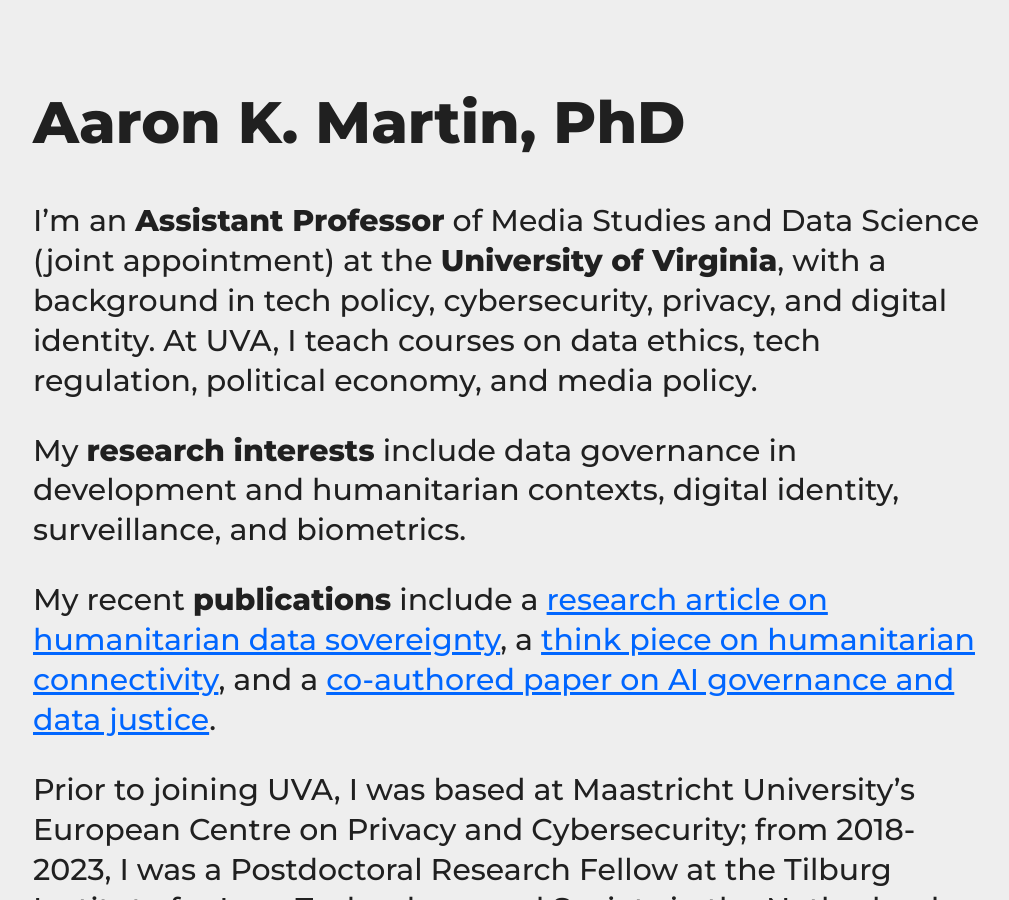
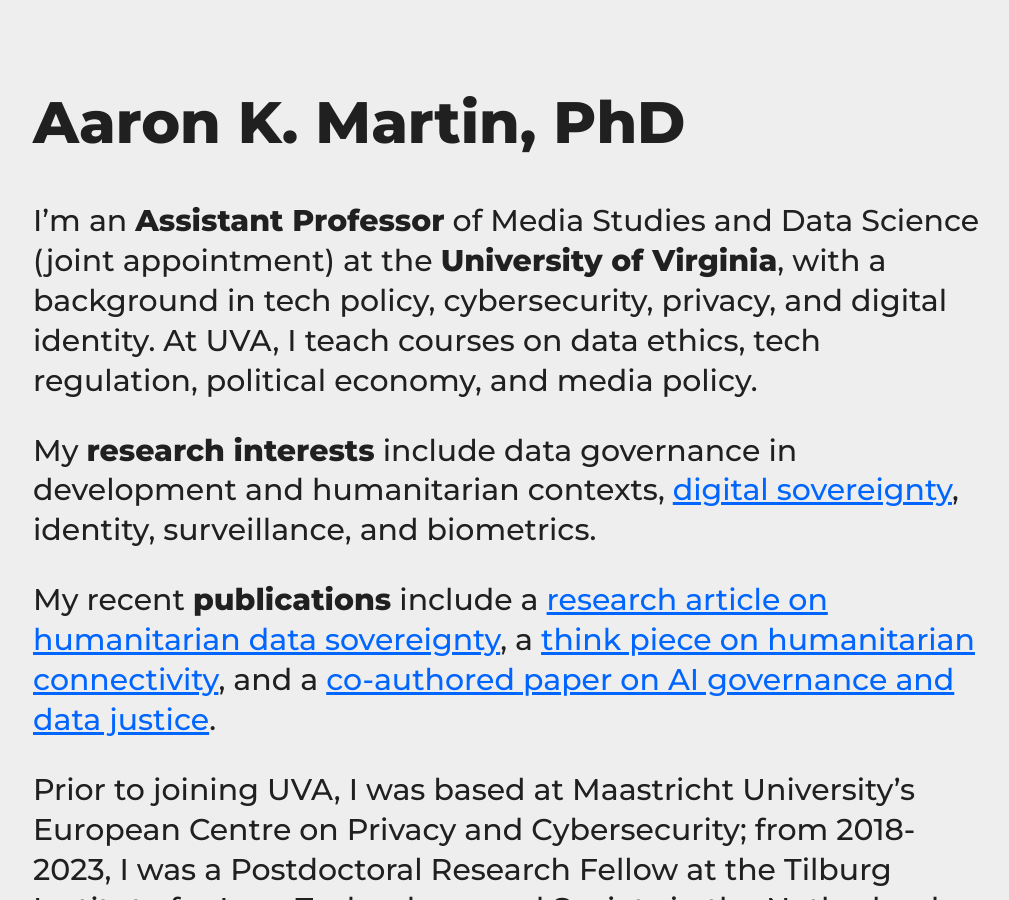
Before and after one commit to haroonalrasheed/641a, a Jekyll site: the page built from index.md, in a window 1280 px wide and 900 px high. Shown: the whole window, without its empty margins (131-1140 px from the left). Built offline with Jekyll 4.4.1, drawn with Linux system fonts in a browser that asks for light colours.

Commit message:
Update index.md

```diff
--- a/index.md
+++ b/index.md
@@ -4,7 +4,7 @@ title: Aaron K. Martin, PhD
 ---
 I'm an **Assistant Professor** of Media Studies and Data Science (joint appointment) at the **University of Virginia**, with a background in tech policy, cybersecurity, privacy, and digital identity. At UVA, I teach courses on data ethics, tech regulation, political economy, and media policy.
 
-My **research interests** include data governance in development and humanitarian contexts, digital identity, surveillance, and biometrics.
+My **research interests** include data governance in development and humanitarian contexts, [digital sovereignty](https://www.digitalsovereigntyobservatory.org), identity, surveillance, and biometrics.
 
 My recent **publications** include a [research article on humanitarian data sovereignty](https://doi.org/10.1177/20539517251361109), a [think piece on humanitarian connectivity](https://www.globalpolicyjournal.com/blog/02/06/2025/humanitarian-connectivity-crisis), and a [co-authored paper on AI governance and data justice](https://doi.org/10.1177/29768640241306800).
 
```
